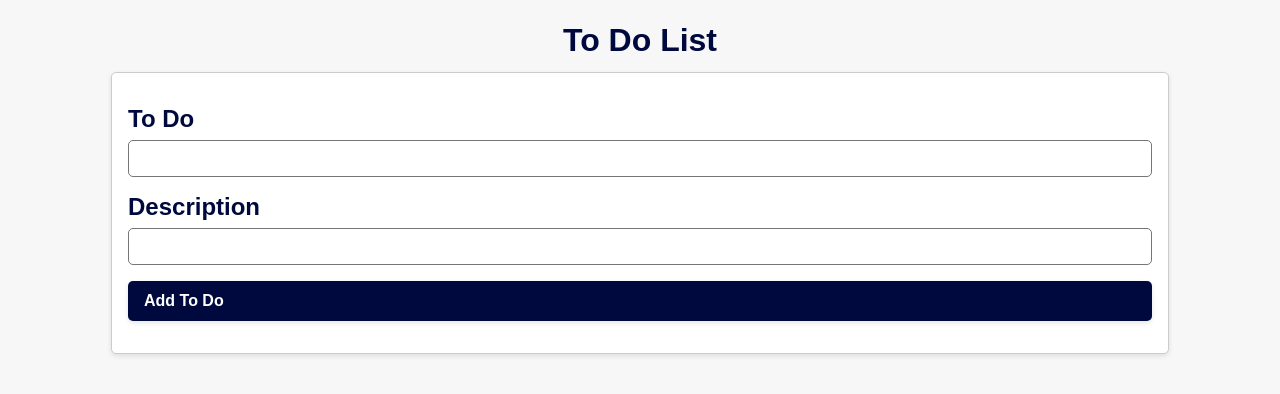
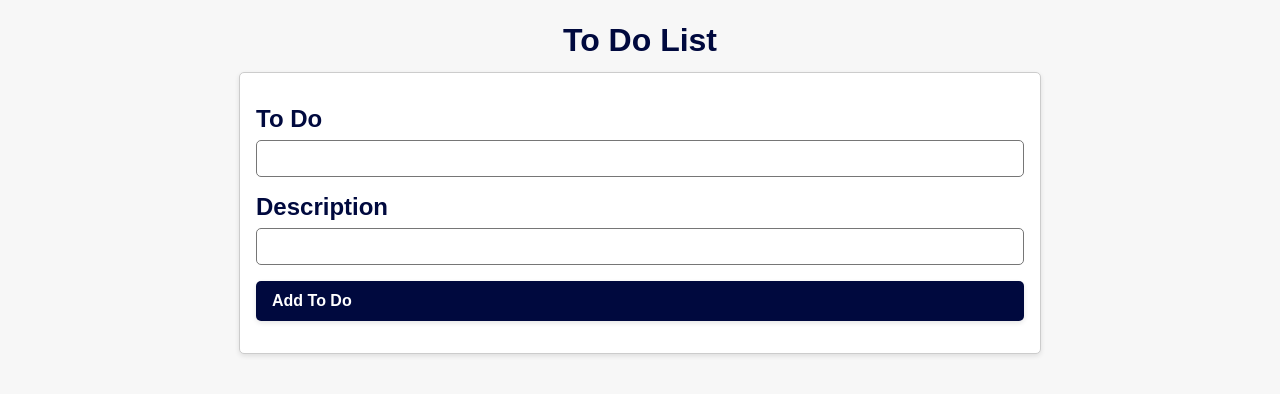
Before and after one commit to kleinmanshloma/testApp, a React (Create React App) app: page / in a window 1280 px wide. Shown: the top 394 px of the page. Built offline with nearby package versions, Linux system fonts and the light colour scheme.

Commit message:
fixed styling a bit more

```diff
--- a/src/App.css
+++ b/src/App.css
@@ -11,7 +11,7 @@ body {
 }
 
 .new-to-do {
-  width: 80%;
+  width: 60%;
   margin: 0 auto;
   padding: 1em;
   border: 1px solid #cccccc;
@@ -63,7 +63,7 @@ h1 {
 }
 
 ul {
-  width: 80%;
+  width: 60%;
   margin: 2em auto 0;
   padding: 1em;
   border: 1px solid #cccccc;
```
